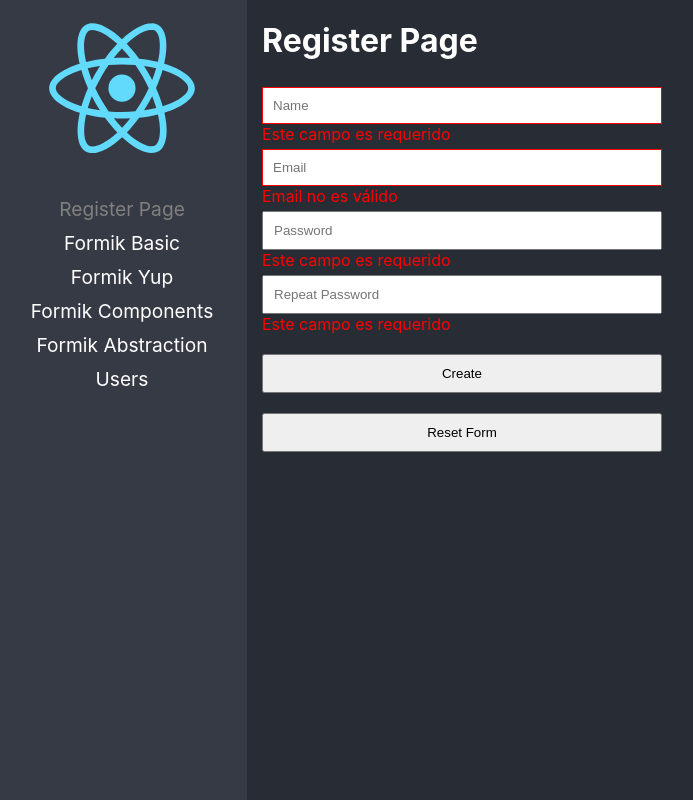
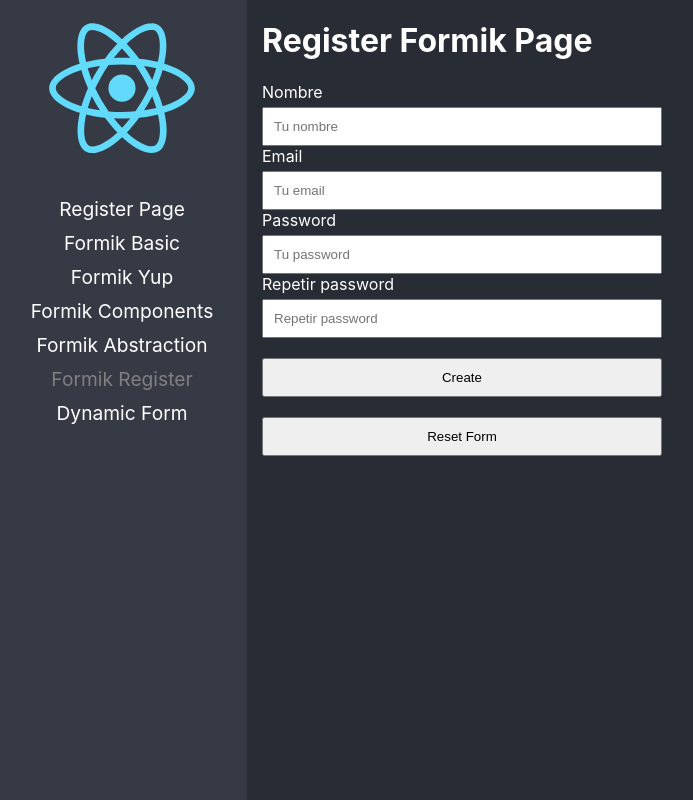
Before and after one commit to elmerjacobo97/react-adv, a React (Create React App) app: page /formik-register in a window 1280 px wide. Before the commit this address led to /register. Shown: the whole page, without its empty margins (3-696 px from the left). Built offline with nearby package versions, Linux system fonts and the light colour scheme.

Commit message:
Formularios dinámicos listo

```diff
--- /dev/null
+++ b/src/03-forms/data/custom-form.json
@@ -0,0 +1,70 @@
+[
+    {
+        "type": "text",
+        "name": "firstName",
+        "placeholder": "Tu nombre",
+        "label": "First Name",
+        "value": "",
+        "validations": [
+            {
+                "type": "required"
+            },
+            {
+                "type": "minLength",
+                "value": 6
+            }
+        ]
+    },
+    {
+        "type": "text",
+        "name": "lastName",
+        "placeholder": "Tu apellido",
+        "label": "Last Name",
+        "value": "",
+        "validations": [
+            {
+                "type": "required"
+            }
+        ]
+    },
+    {
+        "type": "email",
+        "name": "email",
+        "placeholder": "Tu email",
+        "label": "Email",
+        "value": "",
+        "validations": [
+            {
+                "type": "required"
+            },
+            {
+                "type": "email"
+            }
+        ]
+    },
+    {
+        "type": "select",
+        "name": "favoriteGame",
+        "label": "Favorite Game",
+        "value": "",
+        "options": [
+            {
+                "id": 1,
+                "label": "Super Smash"
+            },
+            {
+                "id": 2,
+                "label": "Metal Gear"
+            },
+            {
+                "id": 3,
+                "label": "Resident Evil"
+            }
+        ],
+        "validations": [
+            {
+                "type": "required"
+            }
+        ]
+    }
+]
--- /dev/null
+++ b/src/03-forms/pages/DynamicForm.tsx
@@ -0,0 +1,87 @@
+import {Form, Formik} from "formik";
+import * as Yup from 'yup';
+import formJson from '../data/custom-form.json';
+import {MySelect, MyTextInput} from "../components";
+
+const initialValues: { [key: string]: any } = {};
+const requiredFields: { [key: string]: any } = {};
+
+for (const input of formJson) {
+    initialValues[input.name] = input.value;
+
+    if (!input.validations) continue;
+
+    let schema = Yup.string();
+
+    for (const rule of input.validations) {
+        if (rule.type === 'required') {
+            schema = schema.required('Este campo es obligatorio');
+        }
+        if (rule.type === 'minLength') {
+            schema = schema.min((rule as any).value || 2, `Mínimo de ${(rule as any).value || 2} caracteres`);
+        }
+        if (rule.type === 'email') {
+            schema = schema.email('Revise el formato del email');
+        }
+    }
+
+    requiredFields[input.name] = schema;
+}
+
+const validationSchema = Yup.object({...requiredFields});
+
+export const DynamicForm = () => {
+    return (
+        <div>
+            <h1>Dynamic Form</h1>
+
+            <Formik
+                initialValues={initialValues}
+                validationSchema={validationSchema}
+                onSubmit={(values) => {
+                    console.log(values);
+                }}
+            >
+                {
+                    ((formik) => (
+                       <Form noValidate>
+                           {
+                               formJson.map(({ type, label, name, placeholder, options }) => {
+                                   if (type === 'text' || type === 'password' || type === 'email') {
+                                       return (
+                                           <MyTextInput
+                                               key={name}
+                                               type={(type as any)}
+                                               label={label}
+                                               name={name}
+                                               placeholder={placeholder}
+                                           />
+                                       )
+                                   } else if (type === 'select') {
+                                       return (
+                                           <MySelect
+                                               key={name}
+                                               label={label}
+                                               name={name}
+                                           >
+                                               <option value="">select and option</option>
+                                               {
+                                                   options?.map(({ id, label }) => (
+                                                       <option key={id} value={id}>{label}</option>
+                                                   ))
+                                               }
+                                           </MySelect>
+                                       )
+                                   }
+
+                                   throw new Error(`El type: ${type} no es soportado`)
+                               })
+                           }
+                           <button type="submit">Submit</button>
+                       </Form>
+                    ))
+                }
+            </Formik>
+        </div>
+    );
+};
--- /dev/null
+++ b/src/03-forms/pages/RegisterFormikPage.tsx
@@ -0,0 +1,77 @@
+import {Form, Formik} from "formik";
+import * as Yup from 'yup';
+import '../styles/styles.css';
+import {MyTextInput} from "../components";
+
+export const RegisterFormikPage = () => {
+    return (
+        <div>
+            <h1>Register Formik Page</h1>
+
+            <Formik
+                initialValues={{
+                    name: '',
+                    email: '',
+                    password1: '',
+                    password2: '',
+                }}
+                onSubmit={(values) => {
+                    console.log(values);
+                }}
+                validationSchema={
+                    Yup.object({
+                        name: Yup.string()
+                            .required('Requerido')
+                            .min(2, 'El nombre de ser de 3 caracteres o más')
+                            .max(15, 'El nombre debe ser menor a 15 caracteres'),
+                        email: Yup.string()
+                            .required('Requerido')
+                            .email('Revise el formato del correo'),
+                        password1: Yup.string()
+                            .required('Requerido')
+                            .min(6, 'mínimo 6 caracteres'),
+                        password2: Yup.string()
+                            .required('Requerido')
+                            .oneOf([Yup.ref('password1')], 'Las contraseñas no son iguales'),
+                    })
+                }
+            >
+                {({ handleReset }) => (
+                    <Form>
+                        <MyTextInput
+                            label="Nombre"
+                            name="name"
+                            type="text"
+                            placeholder="Tu nombre"
+                        />
+                        <MyTextInput
+                            label="Email"
+                            name="email"
+                            type="email"
+                            placeholder="Tu email"
+                        />
+                        <MyTextInput
+                            label="Password"
+                            name="password1"
+                            type="password"
+                            placeholder="Tu password"
+                        />
+
+                        <MyTextInput
+                            label="Repetir password"
+                            name="password2"
+                            type="password"
+                            placeholder="Repetir password"
+                        />
+
+                        <button type="submit">Create</button>
+                        <button
+                            type="button"
+                            onClick={handleReset}
+                        >Reset Form</button>
+                    </Form>
+                )}
+            </Formik>
+        </div>
+    );
+};
--- a/src/03-forms/pages/index.ts
+++ b/src/03-forms/pages/index.ts
@@ -3,3 +3,5 @@
 export {FormikYupPage} from "./FormikYupPage";
 export {RegisterPage} from "./RegisterPage";
 export {FormikBasicPage} from './FormikBasicPage';
+export {RegisterFormikPage} from './RegisterFormikPage';
+export {DynamicForm} from "./DynamicForm";
--- a/src/routes/Navigation.tsx
+++ b/src/routes/Navigation.tsx
@@ -1,10 +1,11 @@
 import {BrowserRouter, Navigate, NavLink, Route, Routes} from 'react-router-dom';
 import logo from '../logo.svg';
 import {
+    DynamicForm,
     FormikAbstraction,
     FormikBasicPage,
     FormikComponents,
-    FormikYupPage,
+    FormikYupPage, RegisterFormikPage,
     RegisterPage
 } from "../03-forms/pages";
 
@@ -32,7 +33,10 @@
                             <NavLink to="/formik-abstraction" className={({isActive}) => isActive ? 'nav-active': ''}>Formik Abstraction</NavLink>
                         </li>
                         <li>
-                            <NavLink to="/users" className={({isActive}) => isActive ? 'nav-active': ''}>Users</NavLink>
+                            <NavLink to="/formik-register" className={({isActive}) => isActive ? 'nav-active': ''}>Formik Register</NavLink>
+                        </li>
+                        <li>
+                            <NavLink to="/dynamic-form" className={({isActive}) => isActive ? 'nav-active': ''}>Dynamic Form</NavLink>
                         </li>
                     </ul>
                 </nav>
@@ -43,11 +47,10 @@
                     <Route path="formik-yup" element={<FormikYupPage />} />
                     <Route path="formik-components" element={<FormikComponents />} />
                     <Route path="formik-abstraction" element={<FormikAbstraction />} />
-
-                    <Route path="users" element={<h1>Users Page</h1>} />
+                    <Route path="formik-register" element={<RegisterFormikPage />} />
+                    <Route path="dynamic-form" element={<DynamicForm />} />
                     <Route path="/*" element={<Navigate to="/register" replace />} />
                 </Routes>
-
             </div>
         </BrowserRouter>
     );
```
